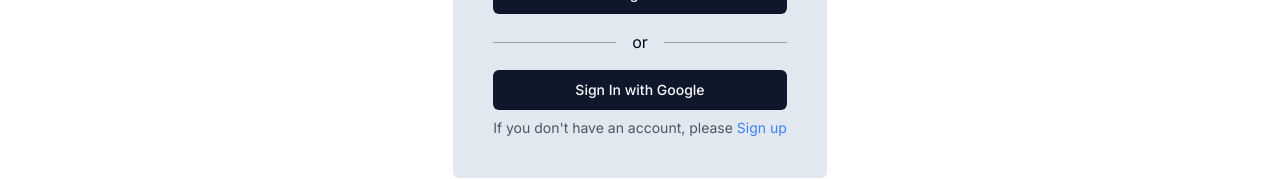
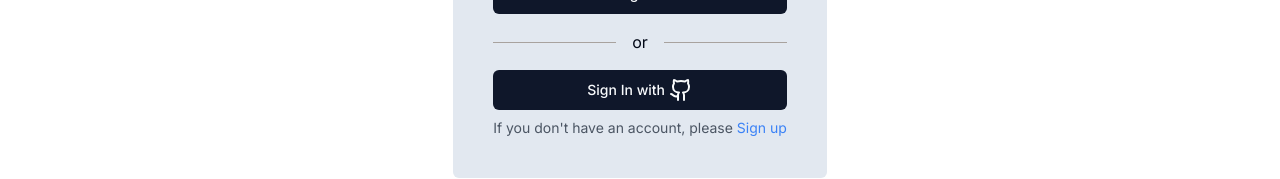
Before and after one commit to sdhaduk/next-auth, a Next.js app: page /sign-in in a window 1280 px wide. Shown: the part 424-603 px from the top of the page. Built offline with nearby package versions, Linux system fonts and the light colour scheme.

Commit message:
Changed to sign in/up with Github

```diff
--- /dev/null
+++ b/src/components/GithubSignInButton.tsx
@@ -0,0 +1,18 @@
+import { Button } from "./ui/button";
+
+type Props = {
+  children: React.ReactNode;
+};
+
+const GithubSignInButton = ({ children }: Props) => {
+  const loginWithGithub = () => {
+    console.log("log in with Github");
+  };
+  return (
+    <Button className="w-full" onClick={loginWithGithub}>
+      {children}
+    </Button>
+  );
+};
+
+export default GithubSignInButton;
--- a/src/components/GoogleSignInButton.tsx
+++ /dev/null
@@ -1,18 +0,0 @@
-import { Button } from "./ui/button";
-
-type Props = {
-  children: React.ReactNode;
-};
-
-const GoogleSignInButton = ({ children }: Props) => {
-  const loginWithGoogle = () => {
-    console.log("log in with google");
-  };
-  return (
-    <Button className="w-full" onClick={loginWithGoogle}>
-      {children}
-    </Button>
-  );
-};
-
-export default GoogleSignInButton;
--- a/src/components/form/SignInForm.tsx
+++ b/src/components/form/SignInForm.tsx
@@ -14,7 +14,8 @@
 import { Input } from "../ui/input";
 import { Button } from "../ui/button";
 import Link from "next/link";
-import GoogleSignInButton from "../GoogleSignInButton";
+import GoogleSignInButton from "../GithubSignInButton";
+import { Github } from "lucide-react";
 
 type Props = {};
 
@@ -77,9 +78,7 @@
       <div className="mx-auto my-4 flex w-full items-center justify-evenly before:mr-4 before:block before:h-px before:flex-grow before:bg-stone-400 after:ml-4 after:block after:h-px after:flex-grow after:bg-stone-400">
         or
       </div>
-      <GoogleSignInButton>
-        Sign In with Google
-      </GoogleSignInButton>
+      <GoogleSignInButton>Sign In with&nbsp; <Github /></GoogleSignInButton>
       <p className="text-center text-sm text-gray-600 mt-2">
         If you don&apos;t have an account, please&nbsp;
         <Link className="text-blue-500 hover:underline" href="/sign-up">
--- a/src/components/form/SignUpForm.tsx
+++ b/src/components/form/SignUpForm.tsx
@@ -14,7 +14,8 @@
 import { Input } from "../ui/input";
 import { Button } from "../ui/button";
 import Link from "next/link";
-import GoogleSignInButton from "../GoogleSignInButton";
+import GoogleSignInButton from "../GithubSignInButton";
+import { Github } from "lucide-react";
 
 type Props = {};
 
@@ -116,7 +117,7 @@
         or
       </div>
       <GoogleSignInButton>
-        Sign Up with Google
+        Sign Up with&nbsp; <Github />
       </GoogleSignInButton>
       <p className="text-center text-sm text-gray-600 mt-2">
         If you don&apos;t have an account, please&nbsp;
```
